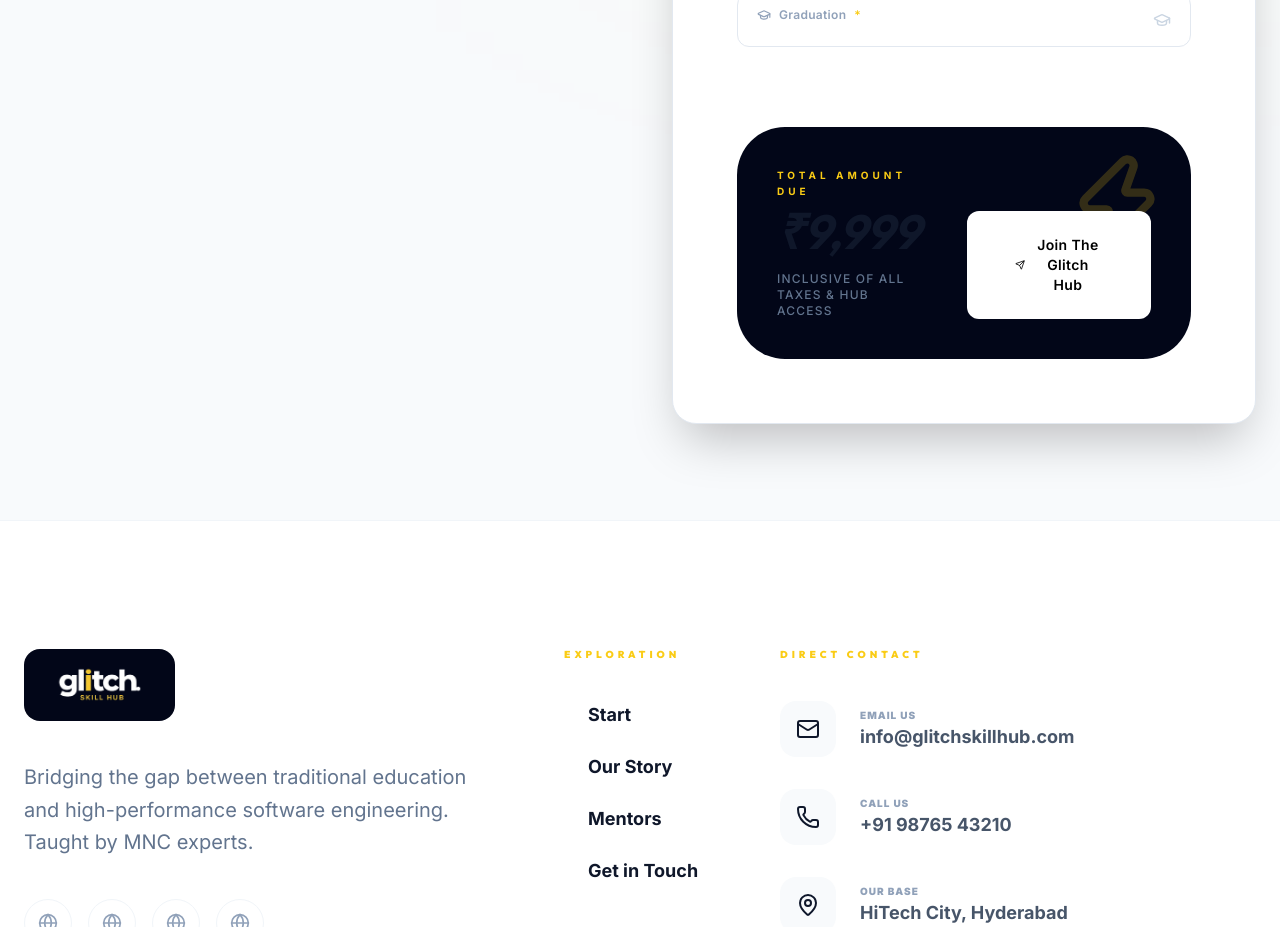
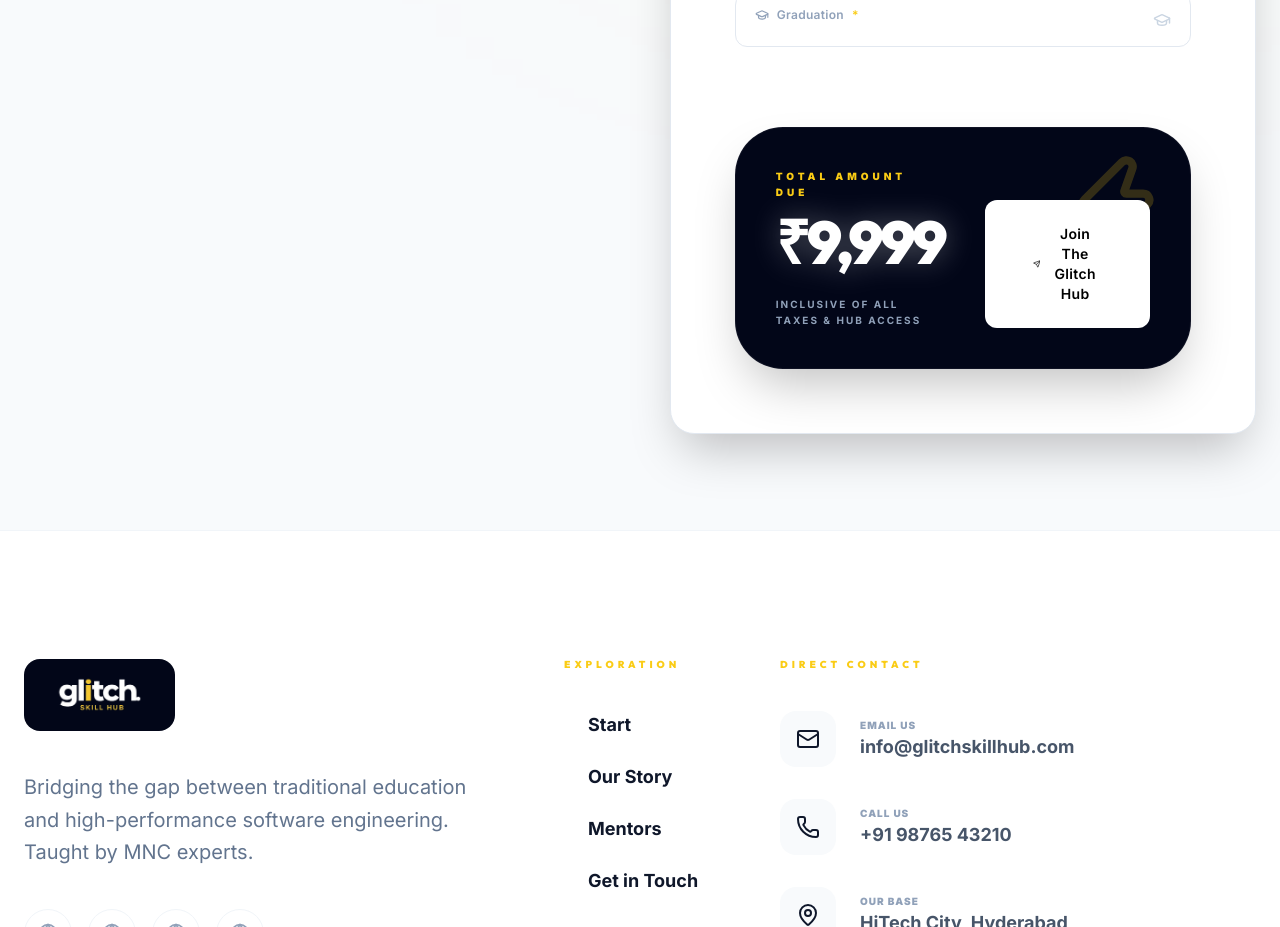
Before and after one commit to glitchskillhub-cmyk/glitch, a React (Vite) app in the folder client/: page /register in a window 1280 px wide. Shown: the part 880-1807 px from the top of the page. Built offline with nearby package versions, Linux system fonts and the light colour scheme; no server answers.

Commit message:
Feature: Added conditional employment fields and enhanced amount visibility on registration page

```diff
--- a/client/src/pages/Registration.jsx
+++ b/client/src/pages/Registration.jsx
@@ -2,7 +2,7 @@ import React, { useState, useEffect } from 'react';
 import { useNavigate } from 'react-router-dom';
 import { toast } from 'react-hot-toast';
 import { createStudent, createRazorpayOrder, verifyRazorpayPayment } from '../utils/api';
-import { Loader2, User, CreditCard, ShieldCheck, MapPin, Building, GraduationCap, Phone, Mail, BookOpen, Send, Sparkles, ChevronRight, Zap } from 'lucide-react';
+import { Loader2, User, CreditCard, ShieldCheck, MapPin, Building, GraduationCap, Phone, Mail, BookOpen, Send, Sparkles, ChevronRight, Zap, Briefcase, Clock } from 'lucide-react';
 import Navbar from '../components/Navbar';
 import Footer from '../components/Footer';
 
@@ -62,6 +62,7 @@ const Registration = () => {
   const [formData, setFormData] = useState({
     name: '', phone: '', email: '', course: 'Node.js Full Stack',
     rollNumber: '', collegeName: '', location: '', branch: '',
+    presentRole: '', experience: '', companyName: ''
   });
   const [errors, setErrors] = useState({});
   const [loading, setLoading] = useState(false);
@@ -251,20 +252,35 @@ const Registration = () => {
                           <InputField label="City" name="location" icon={MapPin} value={formData.location} onChange={handleInputChange} error={errors.location} />
                         </div>
 
+                        {formData.collegeName === 'Employee' && (
+                          <div className="animate-in fade-in slide-in-from-top-4 duration-500 space-y-8 pt-4">
+                            <div className="flex items-center gap-4 mb-2">
+                               <div className="h-px flex-1 bg-slate-100"></div>
+                               <span className="text-[10px] font-black text-slate-400 uppercase tracking-widest">Work Details</span>
+                               <div className="h-px flex-1 bg-slate-100"></div>
+                            </div>
+                            <div className="grid grid-cols-1 md:grid-cols-2 gap-8">
+                               <InputField label="Present Role" name="presentRole" icon={Briefcase} value={formData.presentRole} onChange={handleInputChange} />
+                               <InputField label="Experience (Years)" name="experience" icon={Clock} value={formData.experience} onChange={handleInputChange} />
+                            </div>
+                            <InputField label="Company Name (Optional)" name="companyName" icon={Building} value={formData.companyName} onChange={handleInputChange} required={false} />
+                          </div>
+                        )}
+
                         <InputField label="Graduation" name="branch" icon={GraduationCap} value={formData.branch} onChange={handleInputChange} error={errors.branch} />
                       </div>
 
                       {/* Dynamic Payment Card */}
-                      <div className="mt-12 p-10 bg-slate-950 rounded-[3rem] text-white relative overflow-hidden group">
+                      <div className="mt-12 p-10 bg-slate-950 rounded-[3rem] text-white relative overflow-hidden group border border-white/5 shadow-2xl">
                         <div className="absolute top-0 right-0 p-6 opacity-20 group-hover:rotate-12 transition-transform duration-700">
                            <Zap size={100} className="text-primary" />
                         </div>
                         <div className="relative z-10">
                            <div className="flex flex-col md:flex-row justify-between items-end gap-10">
                               <div>
-                                 <p className="text-[10px] font-bold uppercase tracking-[0.4em] text-primary mb-2">Total Amount Due</p>
-                                 <h3 className="text-5xl font-bold italic">₹9,999</h3>
-                                 <p className="text-slate-500 text-xs mt-4 font-medium uppercase tracking-widest">Inclusive of all taxes & hub access</p>
+                                 <p className="text-[10px] font-black uppercase tracking-[0.4em] text-primary mb-3">Total Amount Due</p>
+                                 <h3 className="text-6xl font-black tracking-tighter text-white drop-shadow-[0_0_15px_rgba(255,255,255,0.3)]">₹9,999</h3>
+                                 <p className="text-slate-400 text-[10px] mt-6 font-bold uppercase tracking-[0.2em]">Inclusive of all taxes & hub access</p>
                               </div>
                               <button
                                 type="submit"
```
Also changed, not shown: 2 other files (tests, documents, lock files or other folders).
